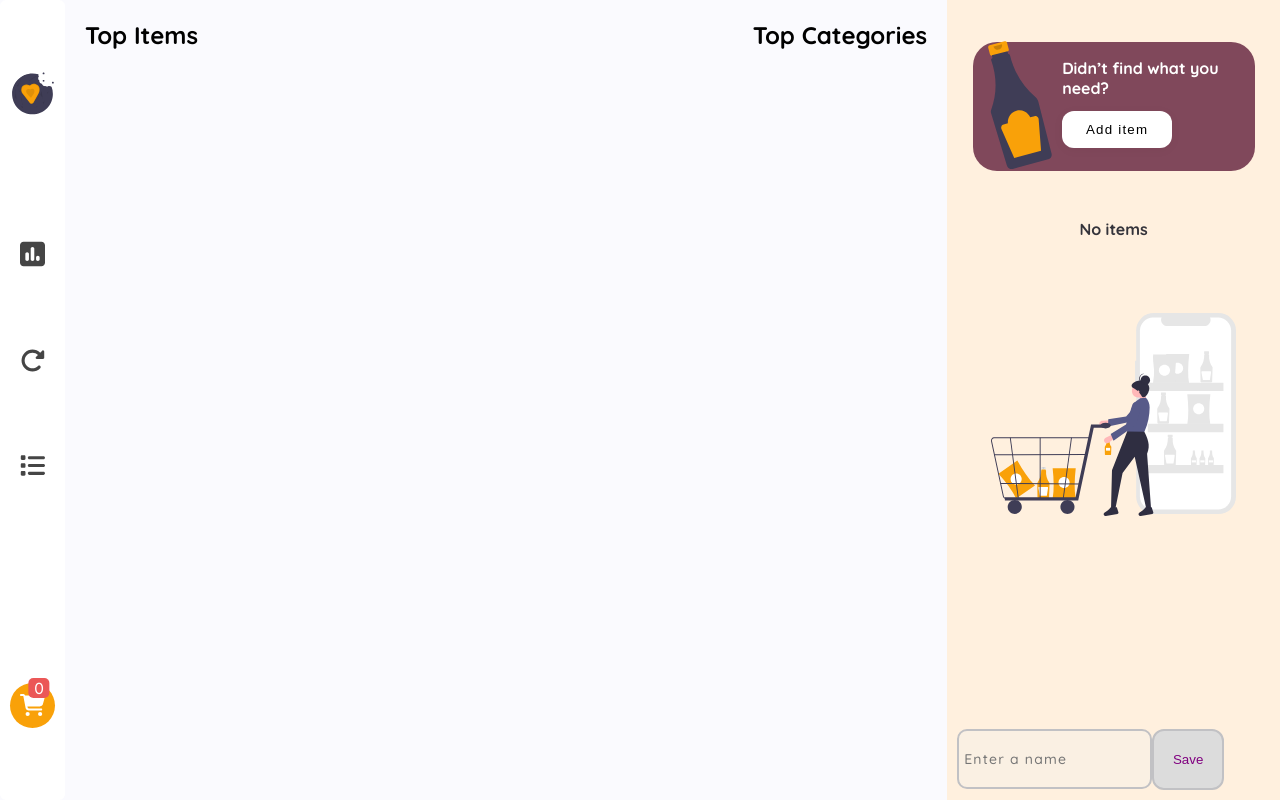
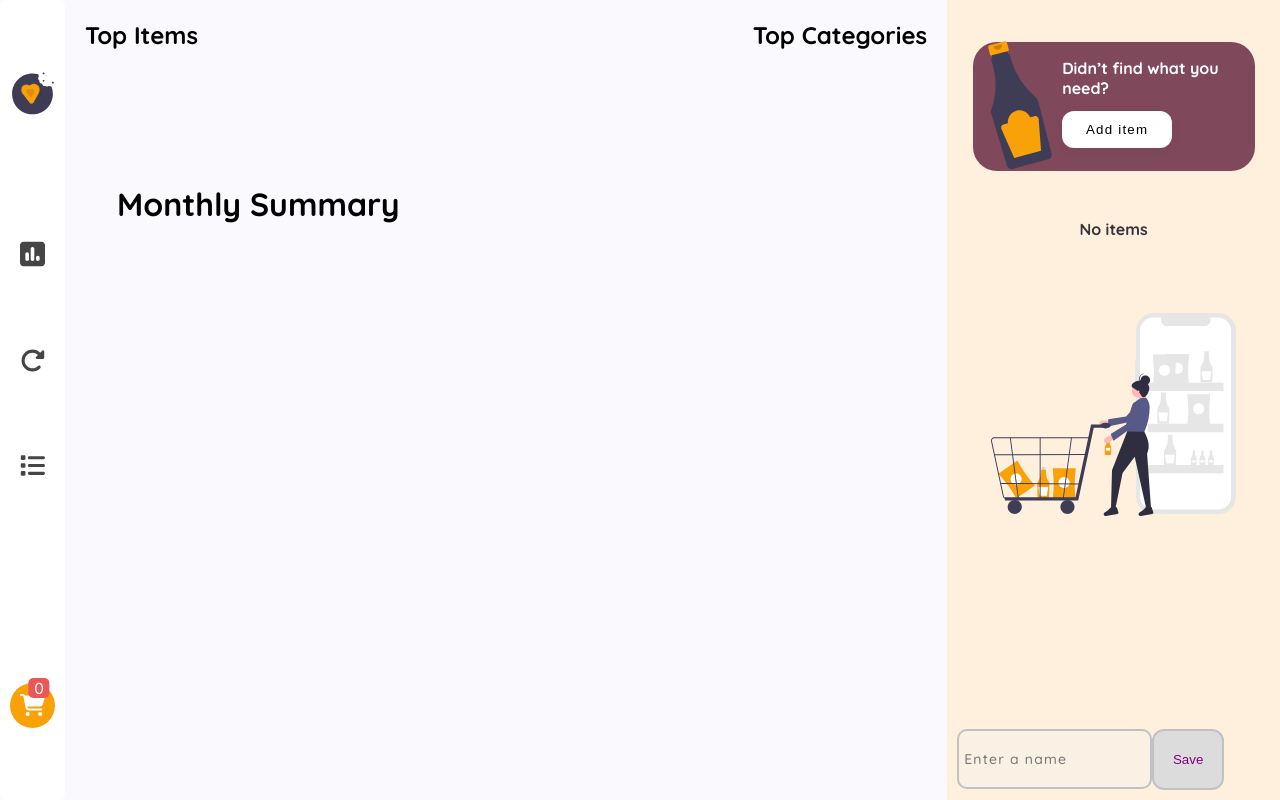
Before and after one commit to EjiroOsiephri/Shoppingfy-app, a React (Vite) app in the folder shoppingify-master/vite-project/: page /statistics in a window 1280 px wide. Built offline with nearby package versions, Linux system fonts and the light colour scheme.

Commit message:
Final stages of the website

```diff
--- a/shoppingify-master/vite-project/src/Sass/progressbar.module.scss
+++ b/shoppingify-master/vite-project/src/Sass/progressbar.module.scss
@@ -1,6 +1,6 @@
 .progress-main {
   display: flex;
-  justify-content: space-between;
+  flex-direction: column;
   flex: 1;
   overflow-y: auto;
   padding: 20px;
@@ -42,3 +42,10 @@
   border-radius: 12px;
   transition: width 0.5s ease-out;
 }
+.progress-label > p:last-child {
+  margin-left: 0.7em;
+}
+.flex-progress-container {
+  display: flex;
+  justify-content: space-between;
+}
--- /dev/null
+++ b/shoppingify-master/vite-project/src/pages/Chart.jsx
@@ -0,0 +1,13 @@
+import React from "react";
+
+const Chart = () => {
+  return (
+    <>
+      <main>
+        <h1>Monthly Summary</h1>
+      </main>
+    </>
+  );
+};
+
+export default Chart;
--- a/shoppingify-master/vite-project/src/pages/Progress.jsx
+++ b/shoppingify-master/vite-project/src/pages/Progress.jsx
@@ -1,6 +1,7 @@
 import React, { useState } from "react";
 import Classes from "../Sass/progressbar.module.scss";
 import { useSelector } from "react-redux";
+import Chart from "./Chart";
 
 const Progress = () => {
   const statisticsState = useSelector((state) => state.cart.items);
@@ -29,6 +30,7 @@ const Progress = () => {
   return (
     <>
       <main className={Classes["progress-main"]}>
+        <div className={Classes["flex-progress-container"]}>
           <section className={Classes["topItems"]}>
             <h1>Top Items</h1>
             {sortedItems.slice(0, 3).map((item, index) => {
@@ -36,12 +38,12 @@ const Progress = () => {
                 <aside key={index} className={Classes["progress-container"]}>
                   <div className={Classes["progress-label"]}>
                     <p>{item.name}</p>
-                  <p>100%</p>
+                    <p>{item.quantity}%</p>
                   </div>
                   <section className={Classes["progress-bar"]}>
                     <div
                       className={Classes["progress-bar-fill"]}
-                    style={{ width: `${item.quantity}` }}
+                      style={{ width: `${item.quantity * 3}%` }}
                     ></div>
                   </section>
                 </aside>
@@ -55,10 +57,11 @@ const Progress = () => {
                 <aside key={index} className={Classes["progress-container"]}>
                   <div className={Classes["progress-label"]}>
                     <p>{item.title}</p>
-                  <p>100%</p>
+                    <p>{item.count * 10}%</p>
                   </div>
                   <section className={Classes["progress-bar"]}>
                     <div
+                      style={{ width: `${item.count * 10}%` }}
                       className={Classes["progress-bar-fill-categories"]}
                     ></div>
                   </section>
@@ -66,6 +69,8 @@ const Progress = () => {
               );
             })}
           </section>
+        </div>
+        <Chart />
       </main>
     </>
   );
```
Lines whose indentation alone changed are shown as unchanged.
